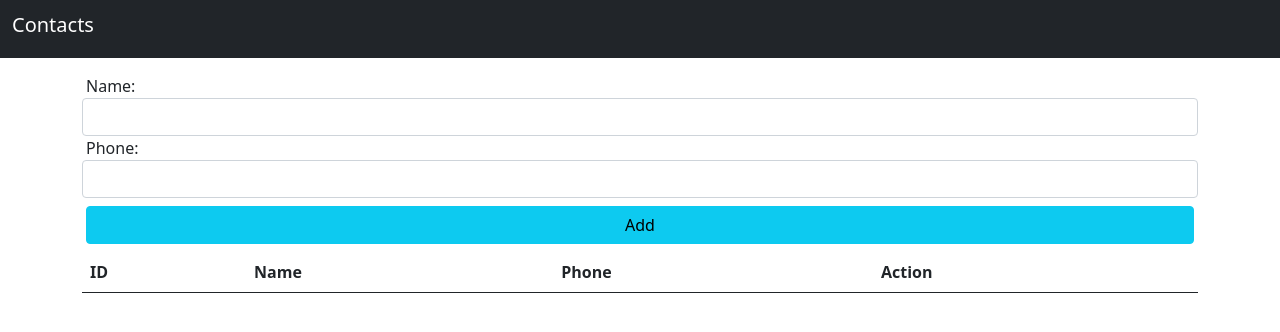
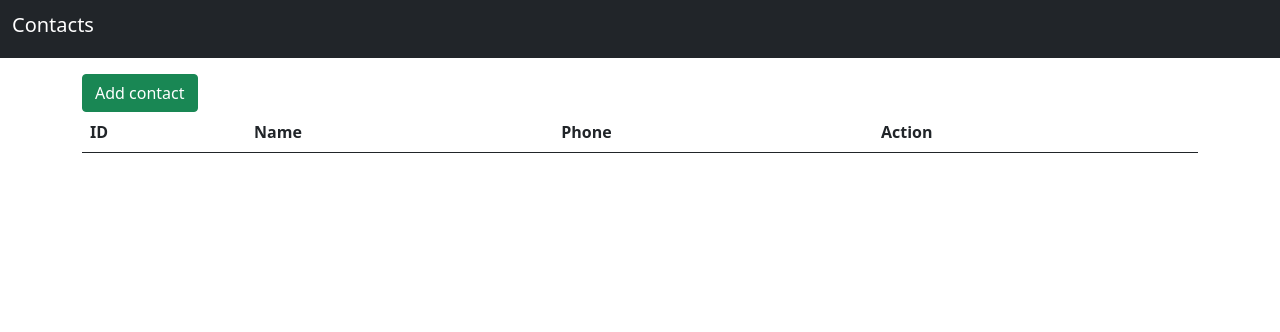
Before and after one commit to christophermontero/contacts-center, a React (Create React App) app: page / in a window 1280 px wide. Shown: the top 332 px of the page. Built offline with nearby package versions, Linux system fonts and the light colour scheme.

Commit message:
Add button to add new contacts

```diff
--- a/src/components/Contacts.jsx
+++ b/src/components/Contacts.jsx
@@ -1,4 +1,4 @@
-import React, { useEffect, useReducer } from "react";
+import React, { useEffect, useReducer, useState } from "react";
 import ContactsBoard from "./ContactsBoard";
 import FormAddContact from "./FormAddContact";
 import { ContactsReducer } from "./reducers/ContactsReducer.js";
@@ -16,9 +16,17 @@ const Contacts = () => {
     localStorage.setItem("contacts", JSON.stringify(state));
   }, [state]);
 
+  const [formView, setFormView] = useState(false);
+
   return (
     <div className="container mt-3">
-      <FormAddContact dispatch={dispatch} />
+      <button
+        onClick={() => setFormView(!formView)}
+        className="btn btn-success"
+      >
+        {!formView ? "Add contact" : "Close"}
+      </button>
+      {formView && <FormAddContact dispatch={dispatch} />}
       <ContactsBoard contacts={state} dispatch={dispatch} />
     </div>
   );
```
